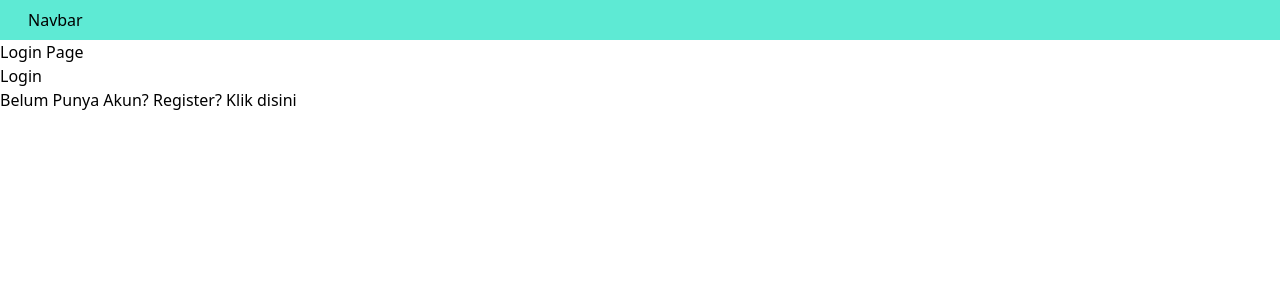
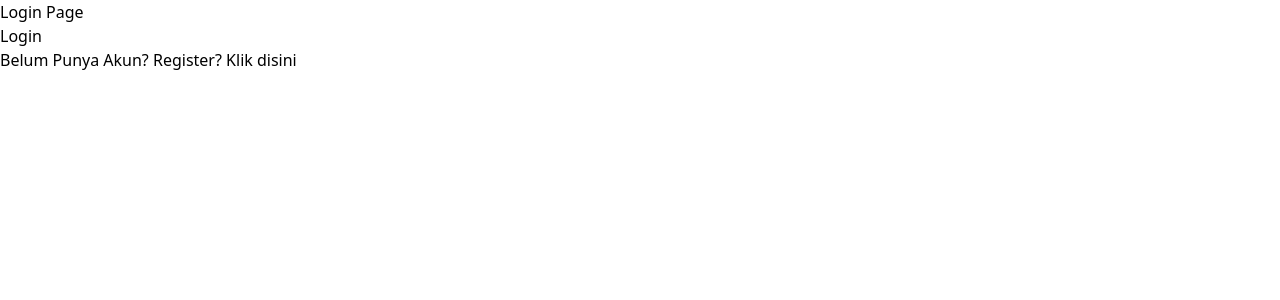
Before and after one commit to Nadhiradhit/tutorial-nextjs, a Next.js app: page /auth/login in a window 1280 px wide. Shown: the top 300 px of the page. Built offline with nearby package versions, Linux system fonts and the light colour scheme.

Commit message:
feat: learning styling and disable navbar on login page

```diff
--- a/src/components/layouts/AppShell/index.tsx
+++ b/src/components/layouts/AppShell/index.tsx
@@ -1,11 +1,19 @@
 import React from 'react'
 import Navbar from '../Navbar'
+import { useRouter } from 'next/router'
 
-export default function AppShell(props: any) {
+type AppShellProps = {
+    children: React.ReactNode
+}
+
+const disableNavbar = ["/auth/login", "/auth/register"]
+
+export default function AppShell(props: AppShellProps) {
     const { children } = props
+    const { pathname } =useRouter()
     return (
         <main>
-            <Navbar/>
+            {!disableNavbar.includes(pathname) && <Navbar/>}
             {children}
         </main>
     )
--- a/src/pages/_app.tsx
+++ b/src/pages/_app.tsx
@@ -5,8 +5,9 @@ import type { AppProps } from "next/app";
 export default function App({ Component, pageProps }: AppProps) {
   return (
     <div>
-      <AppShell/>
-      <Component {...pageProps} />
+      <AppShell>
+        <Component {...pageProps} />
+      </AppShell>
     </div>
   )
 }
```
